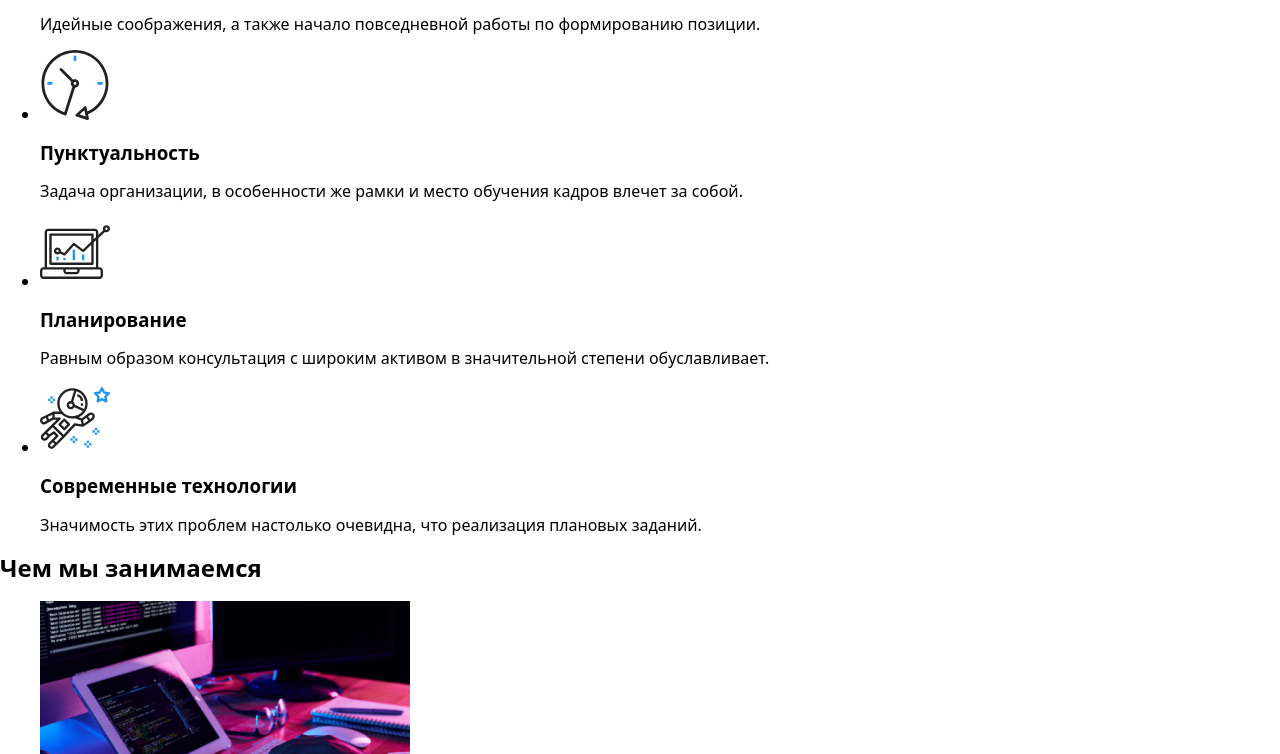
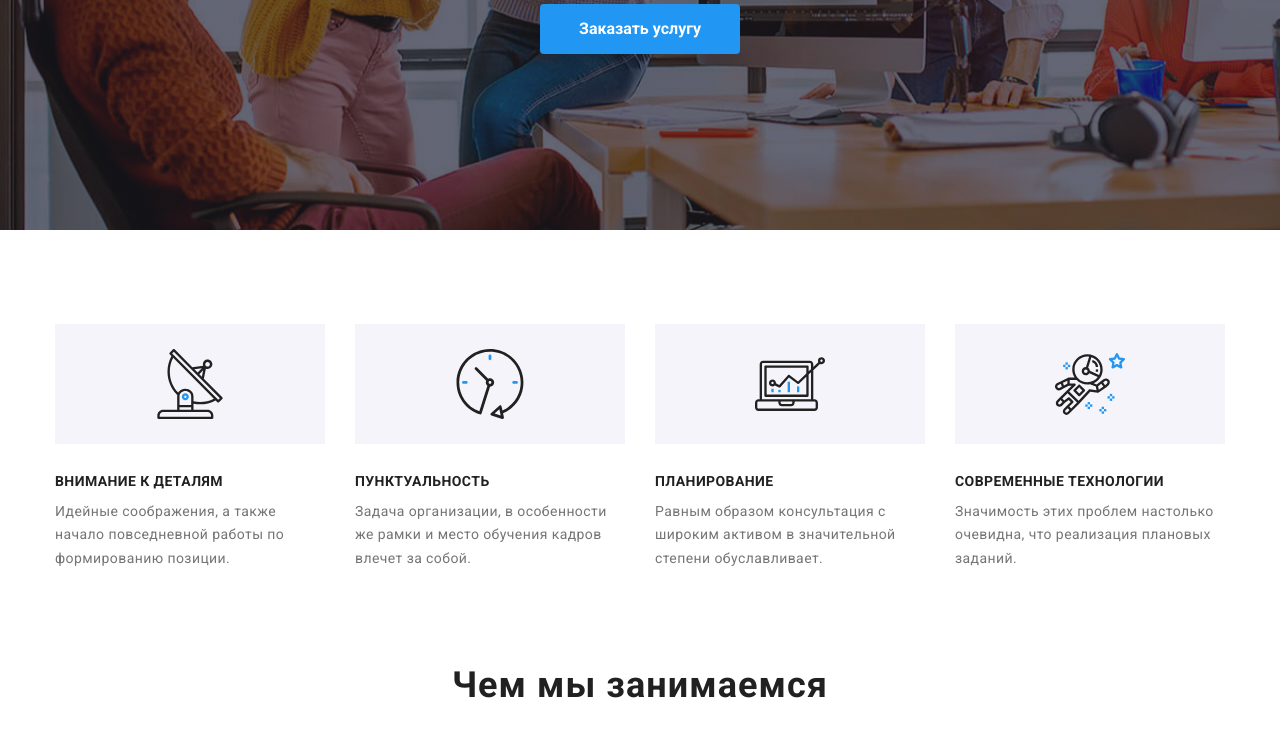
Before and after one commit to marinadumberg/goit-markup-hw-07, a plain HTML site: page index.html in a window 1280 px wide. Shown: the part 463-1217 px from the top of the page. Drawn offline with nearby package versions, Linux system fonts and the light colour scheme.

Commit message:
подключает  main.min.css

```diff
--- a/index.html
+++ b/index.html
@@ -5,7 +5,7 @@
     <meta name="viewport" content="width=device-width, initial-scale=1.0">
     <title>WebStudio</title>
     <link rel="stylesheet" href="https://cdnjs.cloudflare.com/ajax/libs/modern-normalize/1.0.0/modern-normalize.min.css">
-    <link rel="stylesheet" href="css/styles.css">
+    <link rel="stylesheet" href="css/main.min.css">
     <link rel="preconnect" href="https://fonts.gstatic.com">
     <link href="https://fonts.googleapis.com/css2?family=Raleway:wght@400;700&family=Roboto:wght@400;500;700;900&display=swap" rel="stylesheet">
 </head>
--- a/portfolio.html
+++ b/portfolio.html
@@ -7,7 +7,7 @@
     <title>WebStudio</title>
     <link rel="stylesheet"
         href="https://cdnjs.cloudflare.com/ajax/libs/modern-normalize/1.0.0/modern-normalize.min.css">
-    <link rel="stylesheet" href="css/styles.css">
+    <link rel="stylesheet" href="css/main.min.css">
     <link rel="preconnect" href="https://fonts.gstatic.com">
     <link href="https://fonts.googleapis.com/css2?family=Raleway:wght@400;700&family=Roboto:wght@400;500;700;900&display=swap" rel="stylesheet">
 </head>
```
